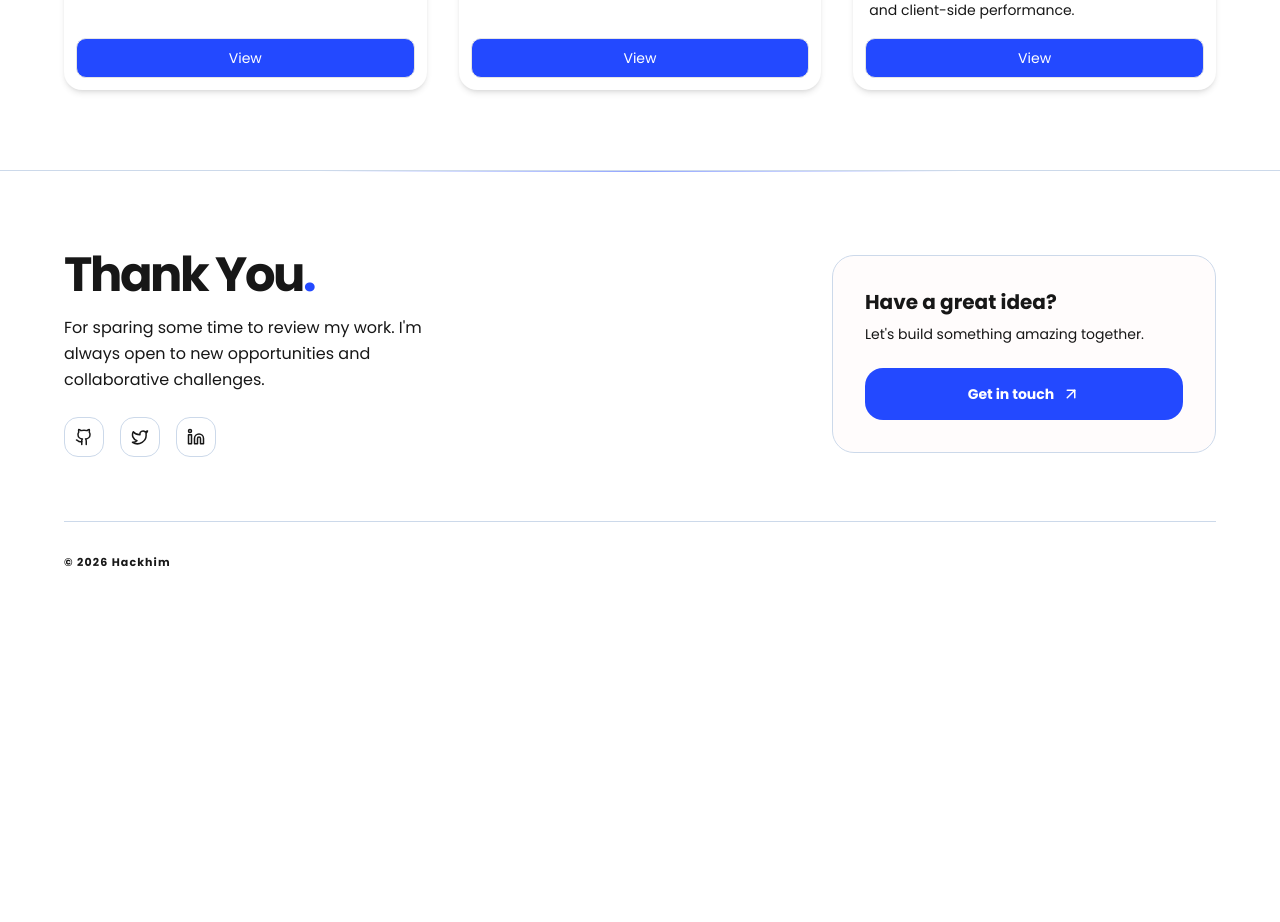
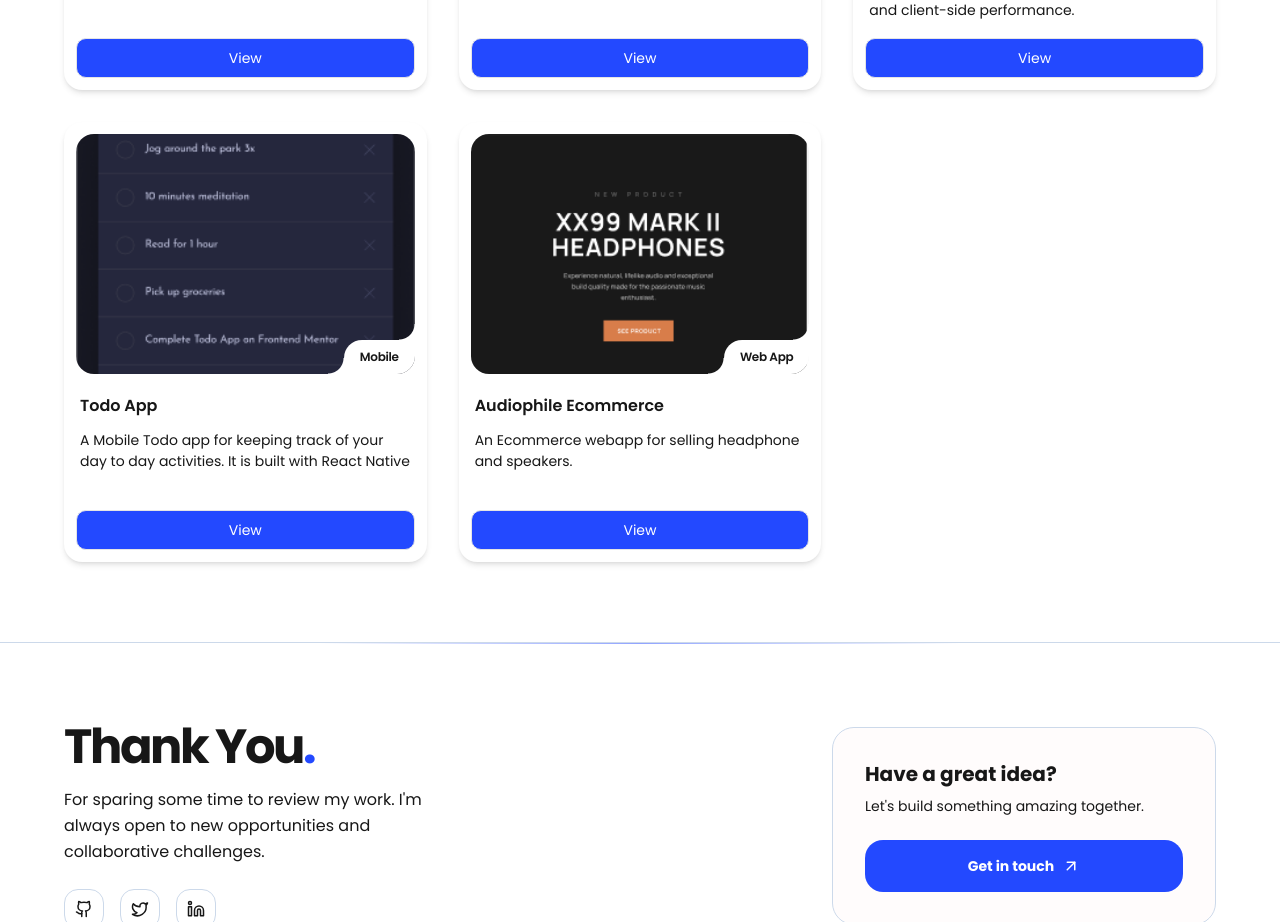
Before and after one commit to Cleve-keem/Portfolios, a Next.js app: page / in a window 1280 px wide. Shown: the part 6043-6965 px from the top of the page. Before the commit the page ends 6694 px from the top, so only its background shows below. Built offline with nearby package versions, Linux system fonts and the light colour scheme.

Commit message:
chore: added few more projects

```diff
--- a/src/app/projects/[slug]/page.tsx
+++ b/src/app/projects/[slug]/page.tsx
@@ -25,7 +25,7 @@ export default async function Page({ params }: Props) {
             priority
             className="object-cover"
           />
-          <div className="absolute bg-background bottom-0 left-0 rounded-tr-3xl px-10 py-5">
+          <div className="absolute bg-background bottom-0 left-0 rounded-tr-3xl px-5 py-3 md:px-10 md:py-5">
             <div className="absolute size-4 bg-inherit -top-4 left-0 mask-[radial-gradient(circle_at_100%_0,transparent_15,black_16px)]" />
             {project?.type}
             <div className="absolute size-4 bg-inherit bottom-0 -right-4 mask-[radial-gradient(circle_at_100%_0,transparent_15,black_16px)]" />
--- a/src/components/header/Navbar.tsx
+++ b/src/components/header/Navbar.tsx
@@ -35,11 +35,16 @@ export default function Navbar({
               const Icon = item?.icon;
               return (
                 <li
-                  className={`flex items-center gap-4 text-xl ${isActive ? "text-brand" : "text-content-muted"}`}
+                  className={`flex items-center gap-4 text-xl ${isActive ? "text-brand" : "text-content-muted"} w-fit border`}
                   key={id}
+                  onClick={() => closeFn?.(false)}
                 >
                   {Icon && <Icon className="text-inherit" />}
-                  <Link href={item.path} className={`text-inherit`}>
+                  <Link
+                    href={item.path}
+                    className={`text-inherit`}
+                    onClick={() => closeFn?.(false)}
+                  >
                     {item.label}
                   </Link>
                 </li>
--- a/src/constants/projects.ts
+++ b/src/constants/projects.ts
@@ -161,4 +161,53 @@ export const projectData: ProjectType[] = [
     liveUrl: "https://beauty-nigeria.com",
     githubUrl: "https://github.com/Cleve-keem/personal-blog-marko",
   },
+  {
+    slug: "todo-list-app",
+    name: "Todo App",
+    category: "frontend",
+    type: "Mobile",
+    order: 7,
+    coverImage: "/projects/todo.png",
+    description:
+      "A Mobile Todo app for keeping track of your day to day activities. It is built with React Native",
+    longDescription:
+      "This project demonstrates a modern mobile app desing architecture using React Native.",
+    createdAt: "2025-12-12T15:38:49Z",
+    role: "Frontend Developer",
+    stack: ["React Native", "Expo Go"],
+    features: ["Reusable UI components", "Optimized performance"],
+    challenges:
+      "Managing states and working with different stack was difficult",
+    solutions:
+      "Leveraged Understanding partial hydration and structured middleware properly",
+    lessons:
+      "Learned performance-first architecture and server-rendered UI optimization.",
+    status: "completed",
+    liveUrl: null,
+    githubUrl: "https://github.com/Cleve-keem/ReactNative-Todo",
+  },
+  {
+    slug: "audiophile-ecommerce-webapp",
+    name: "Audiophile Ecommerce",
+    category: "frontend",
+    type: "Web App",
+    order: 8,
+    coverImage: "/projects/audiophile.png",
+    description: "An Ecommerce webapp for selling headphone and speakers.",
+    longDescription:
+      "A frontend fullstack project that uses Convex for backend management. Project built with NextJs for frontend and convex for backend",
+    createdAt: "",
+    role: "Fullstack Developer",
+    stack: ["NextJs", "Convex", "Figma UI"],
+    features: ["Reusable UI components", "Optimized performance"],
+    challenges:
+      "Managing states and working with different stack was difficult",
+    solutions:
+      "Leveraged Understanding partial hydration and structured middleware properly",
+    lessons:
+      "Learned performance-first architecture and server-rendered UI optimization.",
+    status: "completed",
+    liveUrl: null,
+    githubUrl: "https://github.com/Cleve-keem/audiophile-ecommerce-webapp",
+  },
 ];
```
Also changed, not shown: public/projects/audiophile.png (added), public/projects/todo.png (added).
